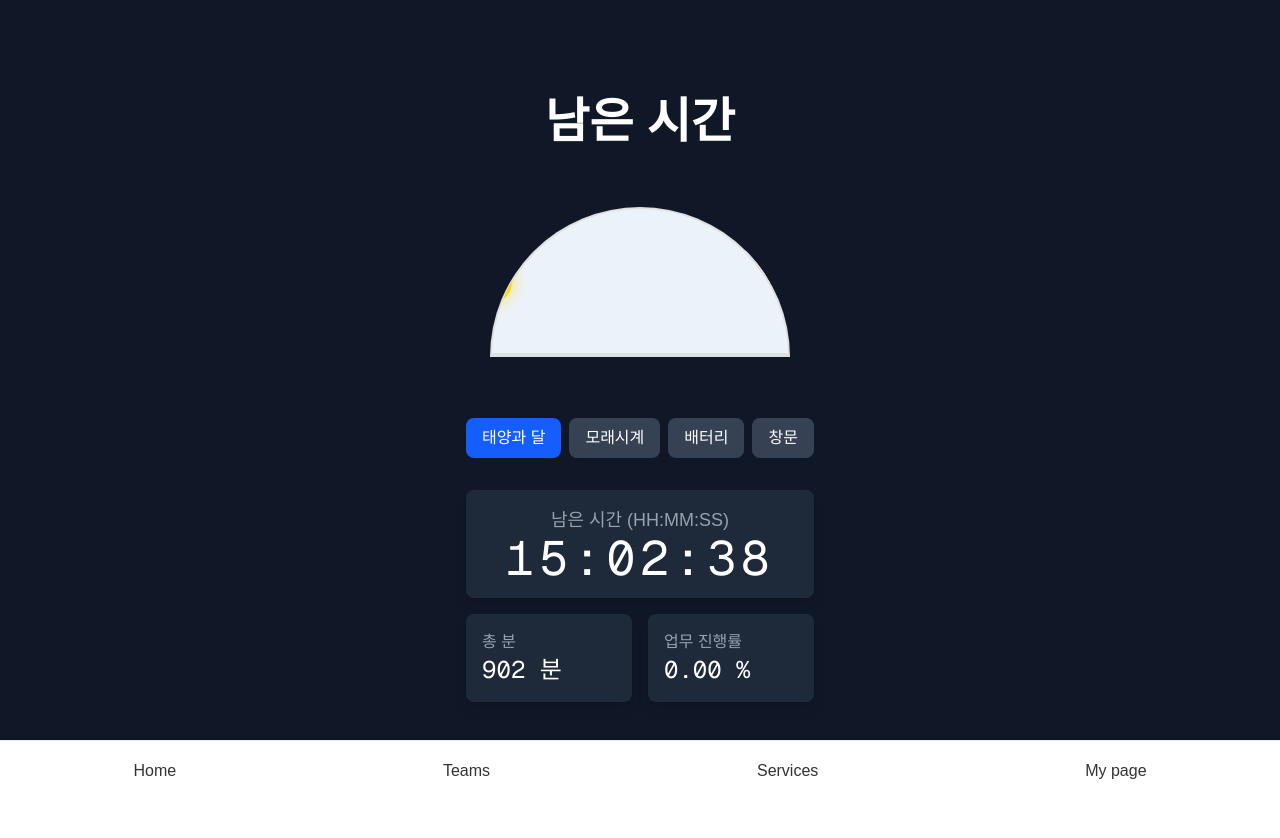
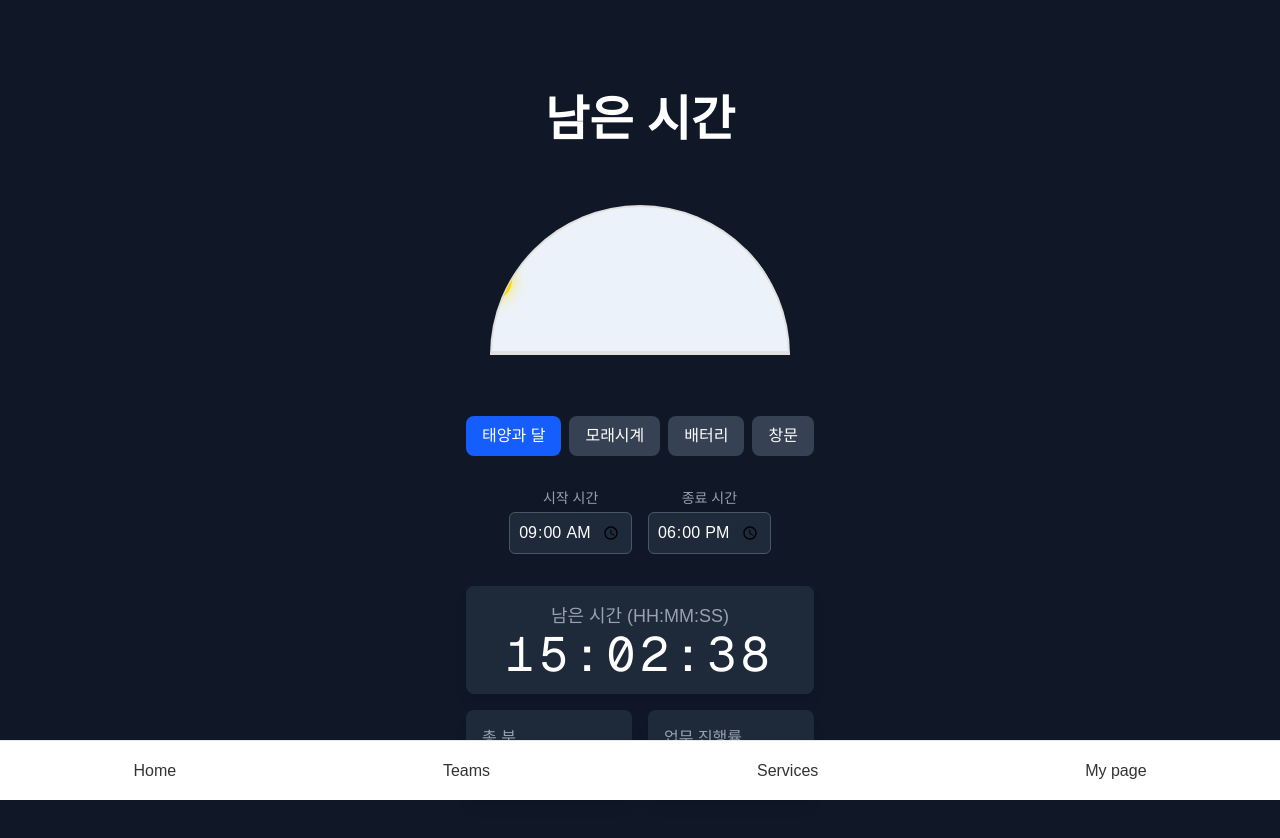
Before and after one commit to kon6443/next-bun, a Next.js app: page /leaving-office in a window 1280 px wide. Shown: the top 838 px of the page. Before the commit the page ends 800 px from the top, so only its background shows below. Built offline with nearby package versions, Linux system fonts and the light colour scheme.

Commit message:
[next-bun] UPDATE: leaving-office start&end time feature

```diff
--- a/src/app/leaving-office/page.tsx
+++ b/src/app/leaving-office/page.tsx
@@ -1,6 +1,7 @@
 "use client";
 
-import { useState, useEffect } from "react";
+import { useState, useEffect, Suspense } from "react";
+import { useSearchParams, useRouter, usePathname } from "next/navigation";
 import SunMoonAnimation from "./components/SunMoonAnimation";
 import HourglassAnimation from "./components/HourglassAnimation";
 import BatteryAnimation from "./components/BatteryAnimation";
@@ -17,24 +18,39 @@ interface TimeLeft {
 
 type AnimationType = "sun" | "hourglass" | "battery" | "window";
 
-export default function LeavingOfficePage() {
+function LeavingOfficePageContent() {
+  const searchParams = useSearchParams();
+  const router = useRouter();
+  const pathname = usePathname();
+
+  const getInitialTime = (paramName: string, defaultValue: string) => {
+    const paramValue = searchParams.get(paramName);
+    return paramValue && /^([0-1]?[0-9]|2[0-3]):[0-5][0-9]$/.test(paramValue)
+      ? paramValue
+      : defaultValue;
+  };
+
   const [timeLeft, setTimeLeft] = useState<TimeLeft | null>(null);
   const [isTimeToGoHome, setIsTimeToGoHome] = useState(false);
   const [progress, setProgress] = useState(0);
   const [animationType, setAnimationType] = useState<AnimationType>("sun");
+  const [startTime, setStartTime] = useState(getInitialTime("startTime", "09:00"));
+  const [endTime, setEndTime] = useState(getInitialTime("endTime", "18:00"));
 
   useEffect(() => {
     const calculateTime = () => {
       const now = new Date();
 
-      const startTime = new Date();
-      startTime.setHours(9, 0, 0, 0);
+      const start = new Date();
+      const [startHours, startMinutes] = startTime.split(":").map(Number);
+      start.setHours(startHours, startMinutes, 0, 0);
 
-      const targetTime = new Date();
-      targetTime.setHours(18, 0, 0, 0);
+      const end = new Date();
+      const [endHours, endMinutes] = endTime.split(":").map(Number);
+      end.setHours(endHours, endMinutes, 0, 0);
 
-      const totalWorkSeconds = targetTime.getTime() - startTime.getTime();
-      const elapsedSeconds = now.getTime() - startTime.getTime();
+      const totalWorkSeconds = end.getTime() - start.getTime();
+      const elapsedSeconds = now.getTime() - start.getTime();
 
       let currentProgress = (elapsedSeconds / totalWorkSeconds) * 100;
       if (currentProgress < 0) currentProgress = 0;
@@ -42,7 +58,7 @@ export default function LeavingOfficePage() {
 
       setProgress(currentProgress);
 
-      if (now.getTime() >= targetTime.getTime()) {
+      if (now.getTime() >= end.getTime()) {
         setIsTimeToGoHome(true);
         setTimeLeft({
           totalSeconds: 0,
@@ -55,7 +71,7 @@ export default function LeavingOfficePage() {
       }
 
       setIsTimeToGoHome(false);
-      const difference = targetTime.getTime() - now.getTime();
+      const difference = end.getTime() - now.getTime();
       const totalSeconds = Math.floor(difference / 1000);
       const totalMinutes = Math.floor(difference / (1000 * 60));
       const hours = Math.floor((difference / (1000 * 60 * 60)) % 24);
@@ -68,7 +84,19 @@ export default function LeavingOfficePage() {
     const intervalId = setInterval(calculateTime, 1000);
 
     return () => clearInterval(intervalId);
-  }, []);
+  }, [startTime, endTime]);
+
+  const handleTimeChange = (type: "start" | "end", value: string) => {
+    const params = new URLSearchParams(searchParams);
+    if (type === "start") {
+      setStartTime(value);
+      params.set("startTime", value);
+    } else {
+      setEndTime(value);
+      params.set("endTime", value);
+    }
+    router.push(`${pathname}?${params.toString()}`);
+  };
 
   const formatTime = (num: number) => num.toString().padStart(2, "0");
 
@@ -147,6 +175,33 @@ export default function LeavingOfficePage() {
           </button>
         </div>
 
+        <div className="flex justify-center items-center space-x-4 my-8">
+          <div>
+            <label htmlFor="startTime" className="block text-sm font-medium text-gray-400 mb-1">
+              시작 시간
+            </label>
+            <input
+              type="time"
+              id="startTime"
+              value={startTime}
+              onChange={(e) => handleTimeChange("start", e.target.value)}
+              className="bg-gray-800 border border-gray-600 rounded-md p-2 text-white"
+            />
+          </div>
+          <div>
+            <label htmlFor="endTime" className="block text-sm font-medium text-gray-400 mb-1">
+              종료 시간
+            </label>
+            <input
+              type="time"
+              id="endTime"
+              value={endTime}
+              onChange={(e) => handleTimeChange("end", e.target.value)}
+              className="bg-gray-800 border border-gray-600 rounded-md p-2 text-white"
+            />
+          </div>
+        </div>
+
         {timeLeft && !isTimeToGoHome && (
           <div className="space-y-4">
             <div className="p-4 bg-gray-800 rounded-lg shadow-lg">
@@ -174,3 +229,11 @@ export default function LeavingOfficePage() {
     </main>
   );
 }
+
+export default function LeavingOfficePage() {
+  return (
+    <Suspense fallback={<div>Loading...</div>}>
+      <LeavingOfficePageContent />
+    </Suspense>
+  );
+}
```
